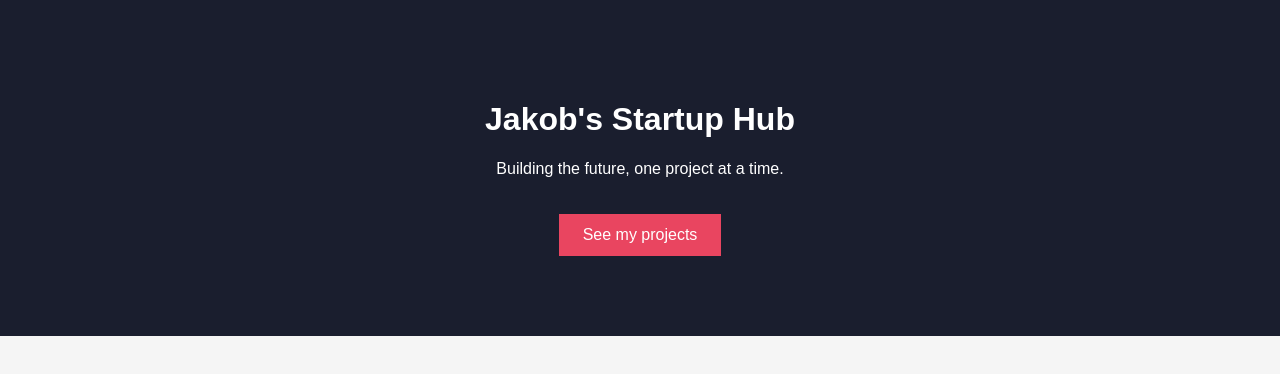
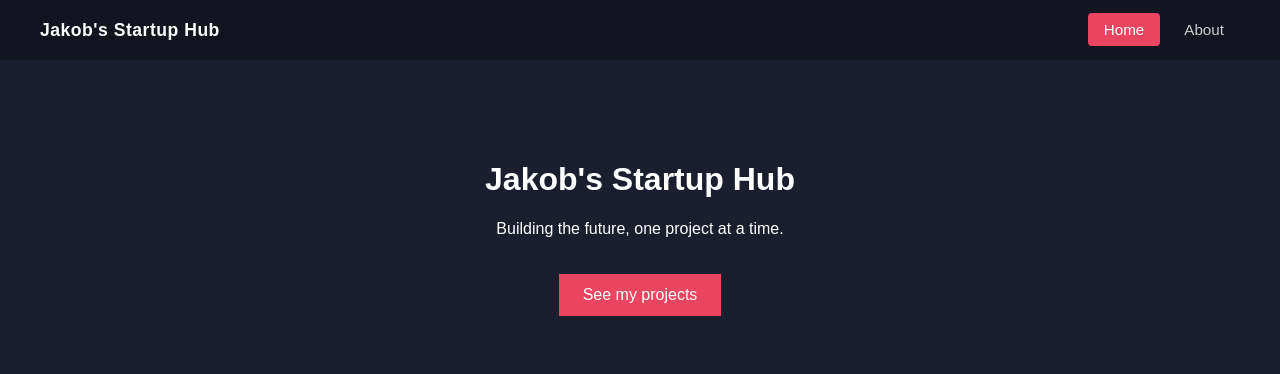
Before and after one commit to stadjakobCC/my-first-site, a plain HTML site: page index.html in a window 1280 px wide. Shown: the top 374 px of the page. Drawn offline with Linux system fonts and the light colour scheme.

Commit message:
add about page and nav bar via Claude Code
Co-Authored-By: Claude Sonnet 4.6 <noreply@anthropic.com>

```diff
--- a/index.html
+++ b/index.html
@@ -6,6 +6,13 @@
  <link rel="stylesheet" href="style.css">
 </head>
 <body>
+    <nav class="navbar">
+        <span class="nav-brand">Jakob's Startup Hub</span>
+        <ul>
+            <li><a href="index.html" class="active">Home</a></li>
+            <li><a href="about.html">About</a></li>
+        </ul>
+    </nav>
     <div class="hero">
         <h1 id="myHeading">Jakob's Startup Hub</h1>
         <p>Building the future, one project at a time.</p>
--- a/style.css
+++ b/style.css
@@ -1,6 +1,43 @@
 body {
     margin: 0;
     font-family: Arial, sans-serif;
+}
+.navbar {
+    display: flex;
+    align-items: center;
+    justify-content: space-between;
+    background-color: #12151f;
+    padding: 0 40px;
+    height: 60px;
+}
+.nav-brand {
+    color: white;
+    font-size: 1.1rem;
+    font-weight: bold;
+    letter-spacing: 0.5px;
+}
+.navbar ul {
+    list-style: none;
+    margin: 0;
+    padding: 0;
+    display: flex;
+    gap: 8px;
+}
+.navbar ul li a {
+    color: #ccc;
+    text-decoration: none;
+    padding: 8px 16px;
+    border-radius: 4px;
+    font-size: 0.95rem;
+    transition: background-color 0.2s, color 0.2s;
+}
+.navbar ul li a:hover {
+    background-color: #1a1e2e;
+    color: white;
+}
+.navbar ul li a.active {
+    background-color: #e94560;
+    color: white;
 }
 .hero {
     background-color: #1a1e2e;
```
Also changed, not shown: about.html (added, +39 -0 lines).
